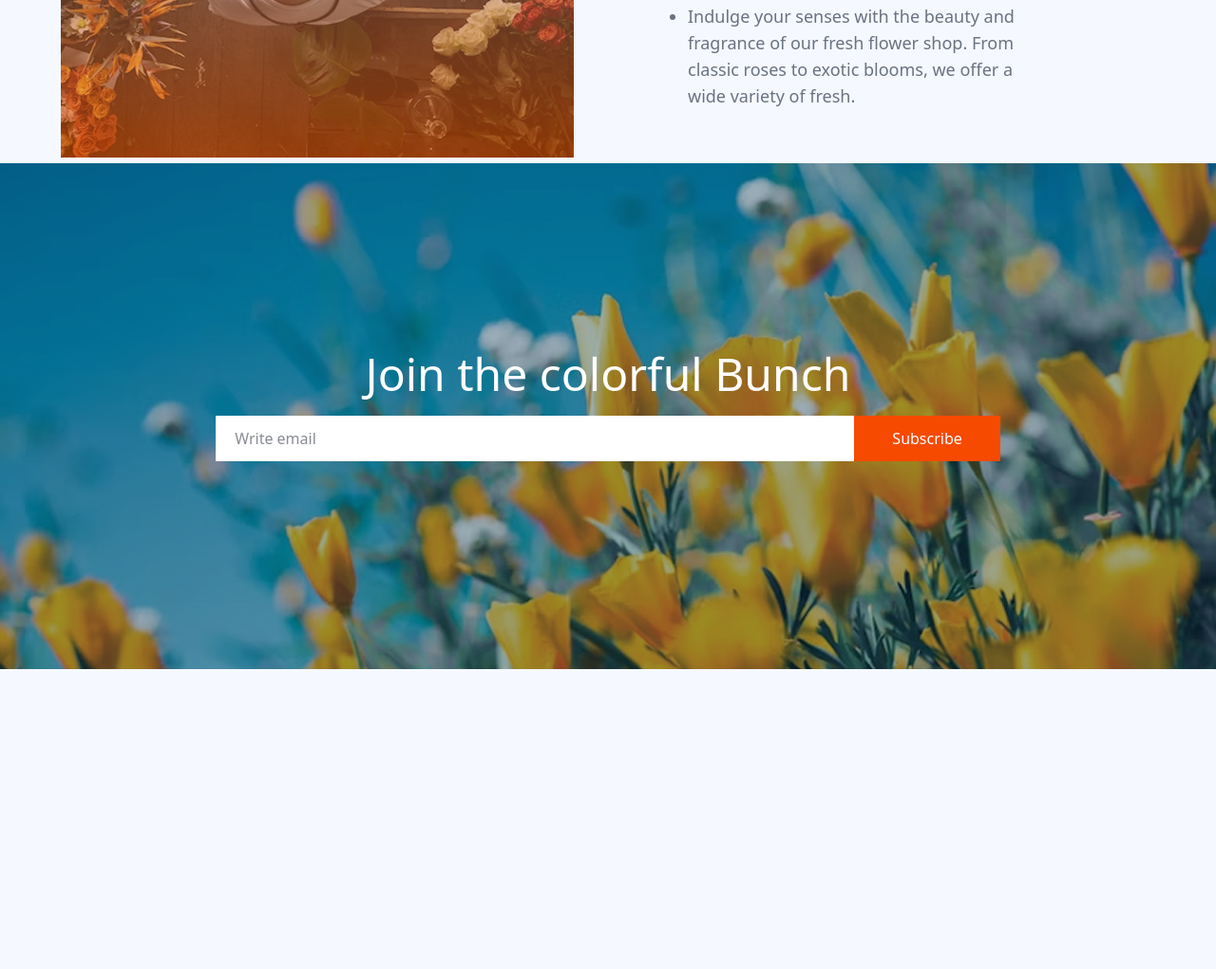
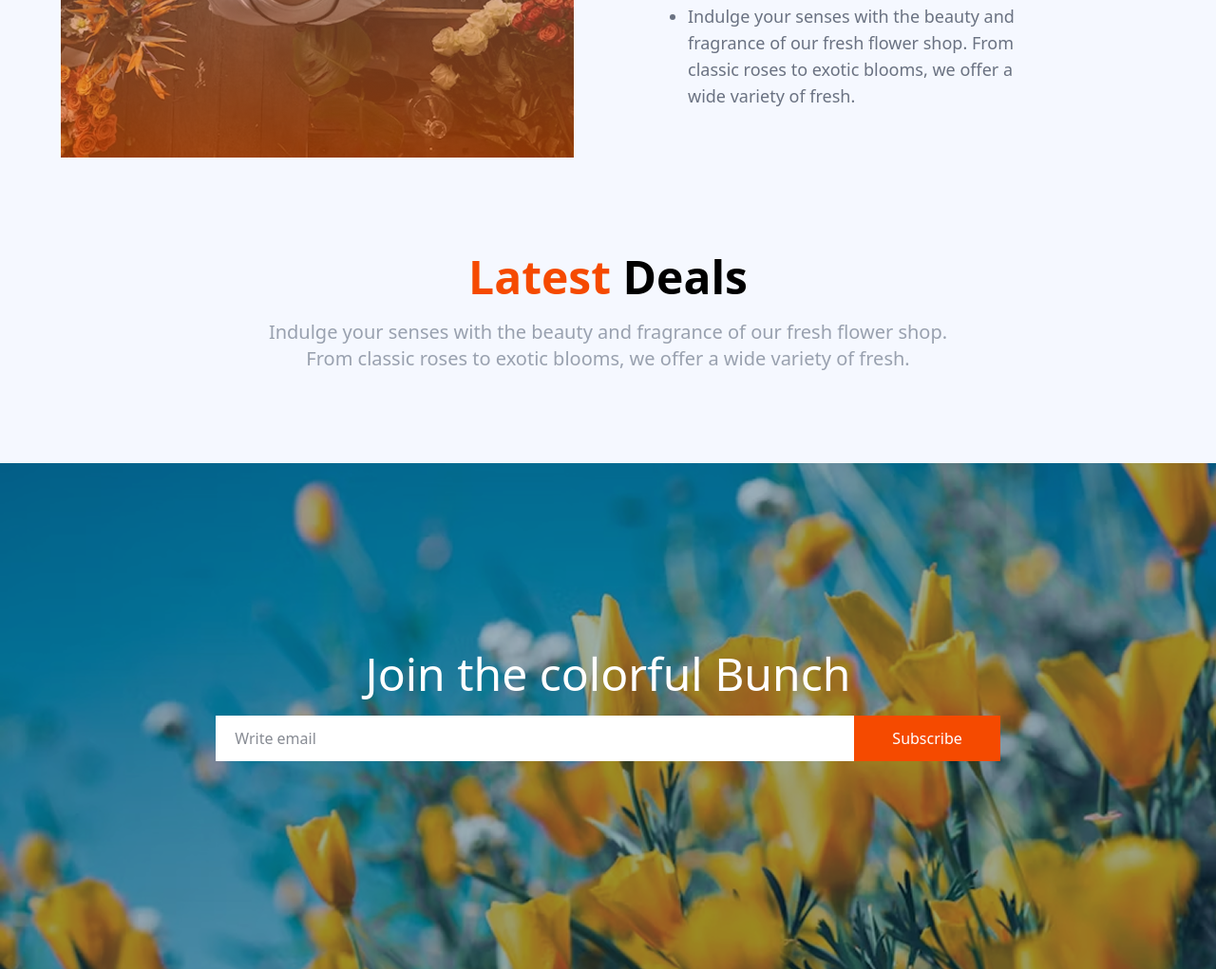
Before and after one commit to muzahidul-islam-dev/assignment-2, a plain HTML site: page index.html in a window 1280 px wide. Shown: the part 2405-3426 px from the top of the page at 95% size. Before the commit the page ends 3110 px from the top, so only its background shows below. Drawn offline with nearby package versions, Linux system fonts and the light colour scheme.

Commit message:
fix news latter problem

```diff
--- a/index.html
+++ b/index.html
@@ -207,10 +207,20 @@
           </div>
         </div>
       </section>
+      <section class="my-24">
+        <h3 class="text-5xl font-bold text-center">
+          <span class="text-orange-600">Latest</span> <span>Deals</span>
+        </h3>
+        <p class="text-xl text-center text-gray-400 w-3xl m-auto mt-5">
+          Indulge your senses with the beauty and fragrance of our fresh flower
+          shop. From classic roses to exotic blooms, we offer a wide variety of
+          fresh.
+        </p>
+      </section>
     </div>
 
     <section
-      class="bg-[url(./assets/news-letter-bg.png)] h-[533px] flex items-center justify-center bg-no-repeat bg-cover"
+      class="bg-[url(./assets/news-letter-bg.png)] h-[533px] flex items-center justify-center bg-no-repeat bg-cover my-24"
     >
       <div>
         <h3 class="text-white text-5xl text-center">Join the colorful Bunch</h3>
@@ -228,5 +238,10 @@
         </div>
       </div>
     </section>
+    <footer>
+        <div class="grid grid-cols-4">
+
+        </div>
+    </footer>
   </body>
 </html>
```
